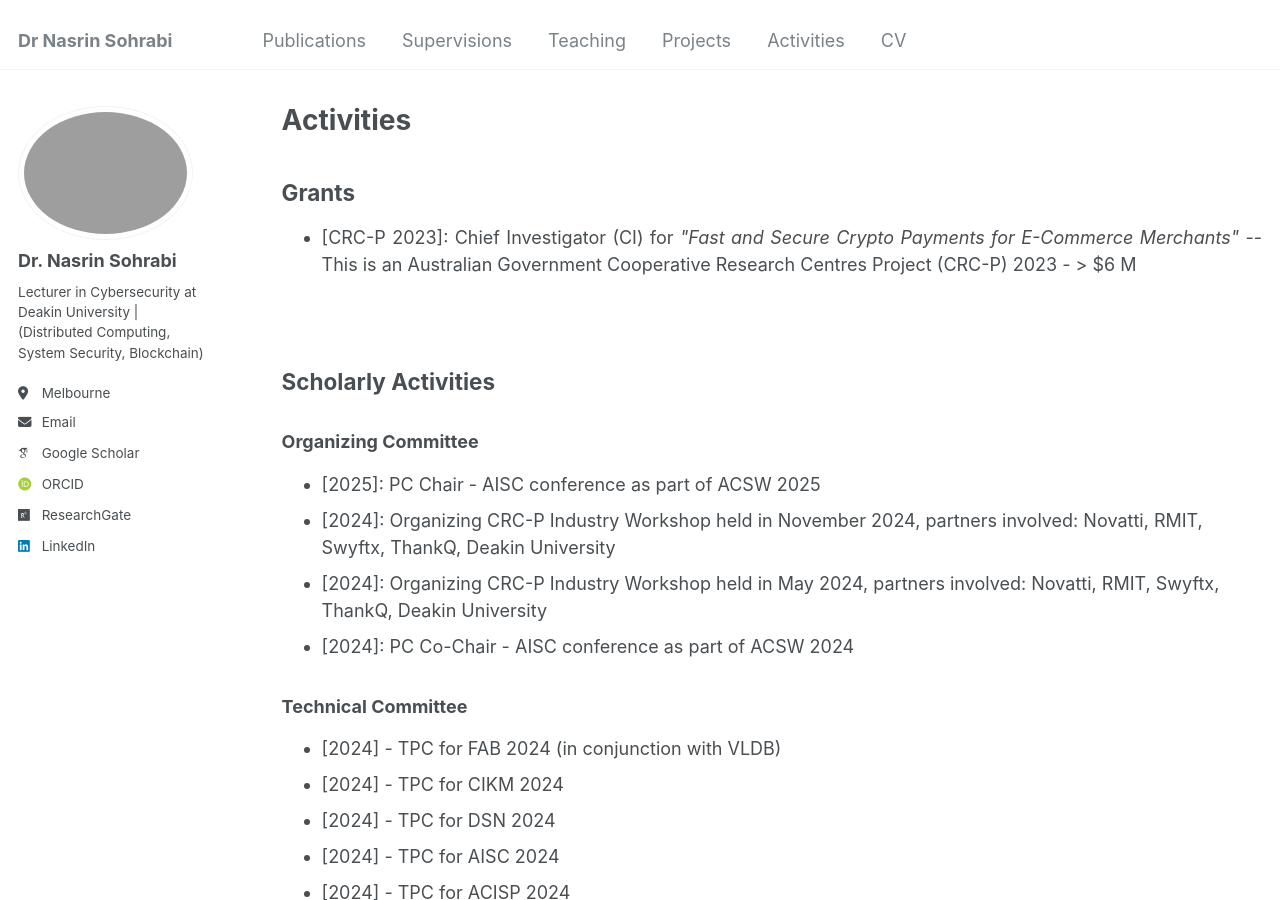
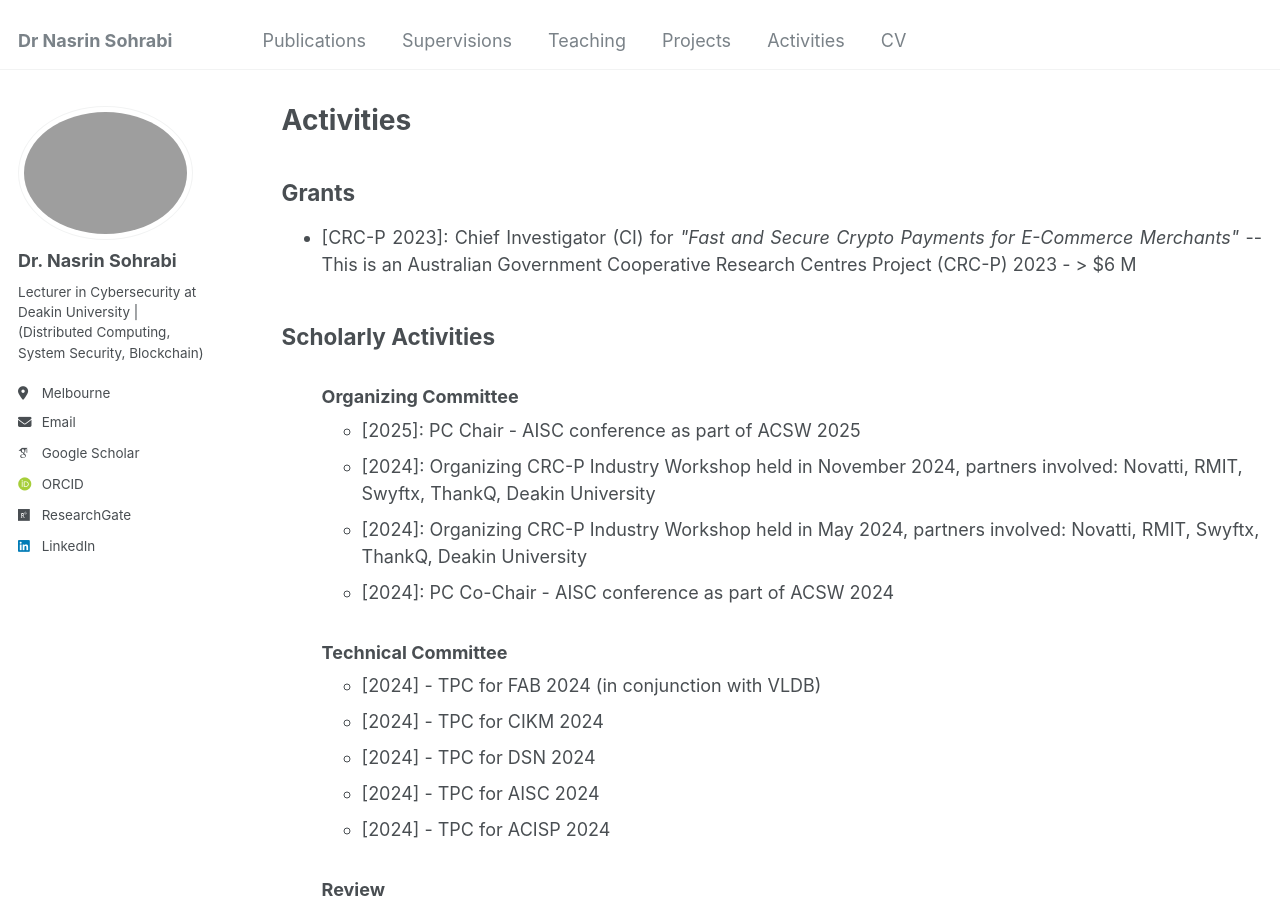
Before and after one commit to Nasrin-Sohrabi/Nasrin-Sohrabi.github.io, a Jekyll site: the page built from _pages/activities.html, in a window 1280 px wide and 900 px high. Built offline with Jekyll 4.4.1, drawn with Linux system fonts in a browser that asks for light colours; some web fonts are replaced.

```diff
--- a/_pages/activities.html
+++ b/_pages/activities.html
@@ -17,16 +17,13 @@
                    [CRC-P 2023]: Chief Investigator (CI) for <span style="font-style: italic;" >"Fast and Secure Crypto Payments for E-Commerce Merchants"</span>
                       -- This is an Australian Government Cooperative Research Centres Project (CRC-P) 2023 - > $6 M</div>
                   </li>
-              <br>
-          </project>
+          <!-- </project> -->
         </section>
 
-
-
-<!-- Scholarly Activities Section -->
+        <!-- Scholarly Activities Section -->
 <section class="custom-section">
   <h2>Scholarly Activities</h2>
-
+  <ul>
   <!-- Organizing Committee -->
   <h3>Organizing Committee</h3>
   <div class="inner-div">
@@ -58,7 +55,7 @@
           <li>Conferences: ICDCS; ESORICS, AISC, ACISP, CIKM, DSN</li>
       </ul>
   </div>
-
+</ul>
   <!-- Keynotes -->
   <h2>Keynotes and Presentations</h2>
   <div class="inner-div">
```
